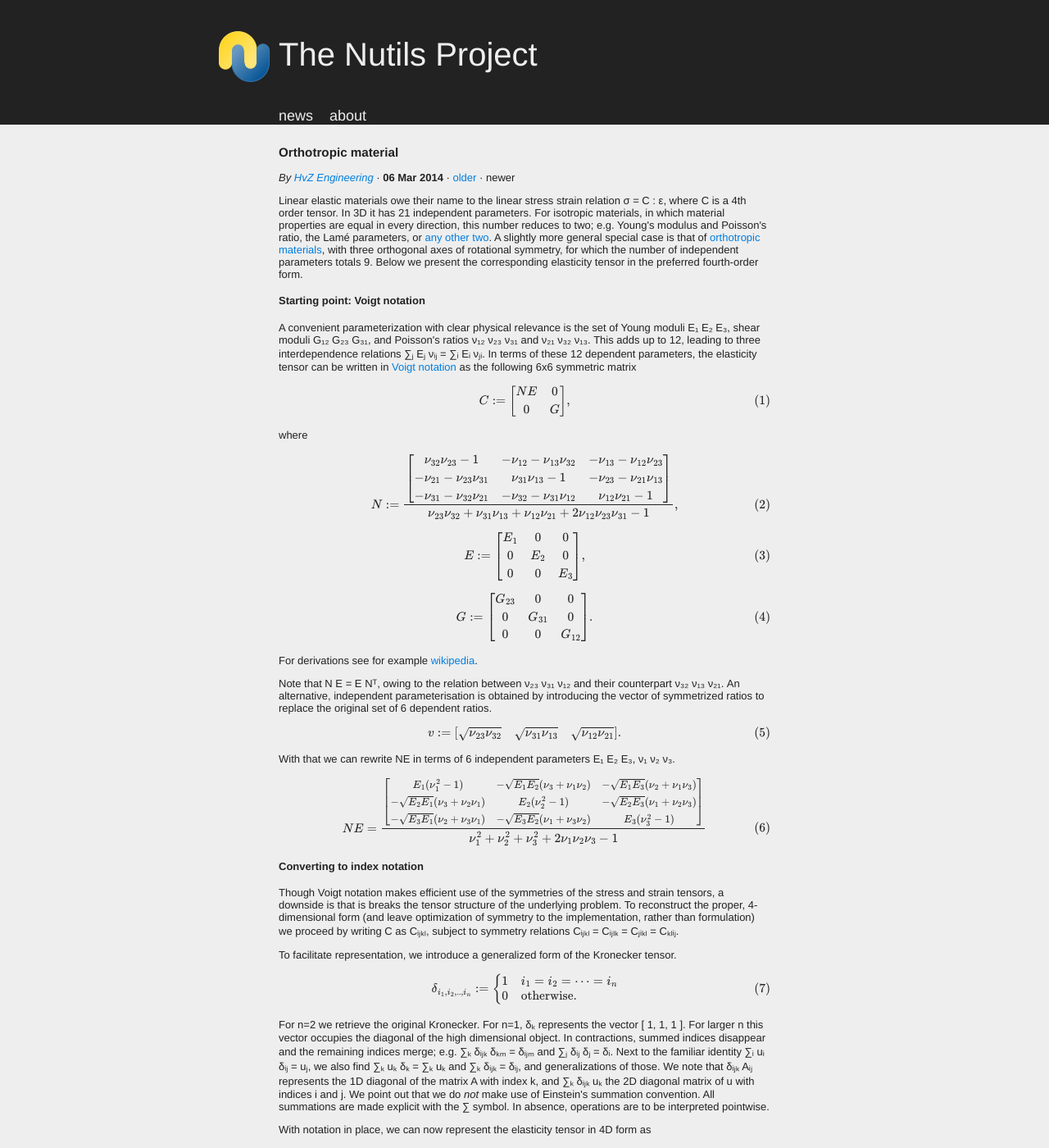
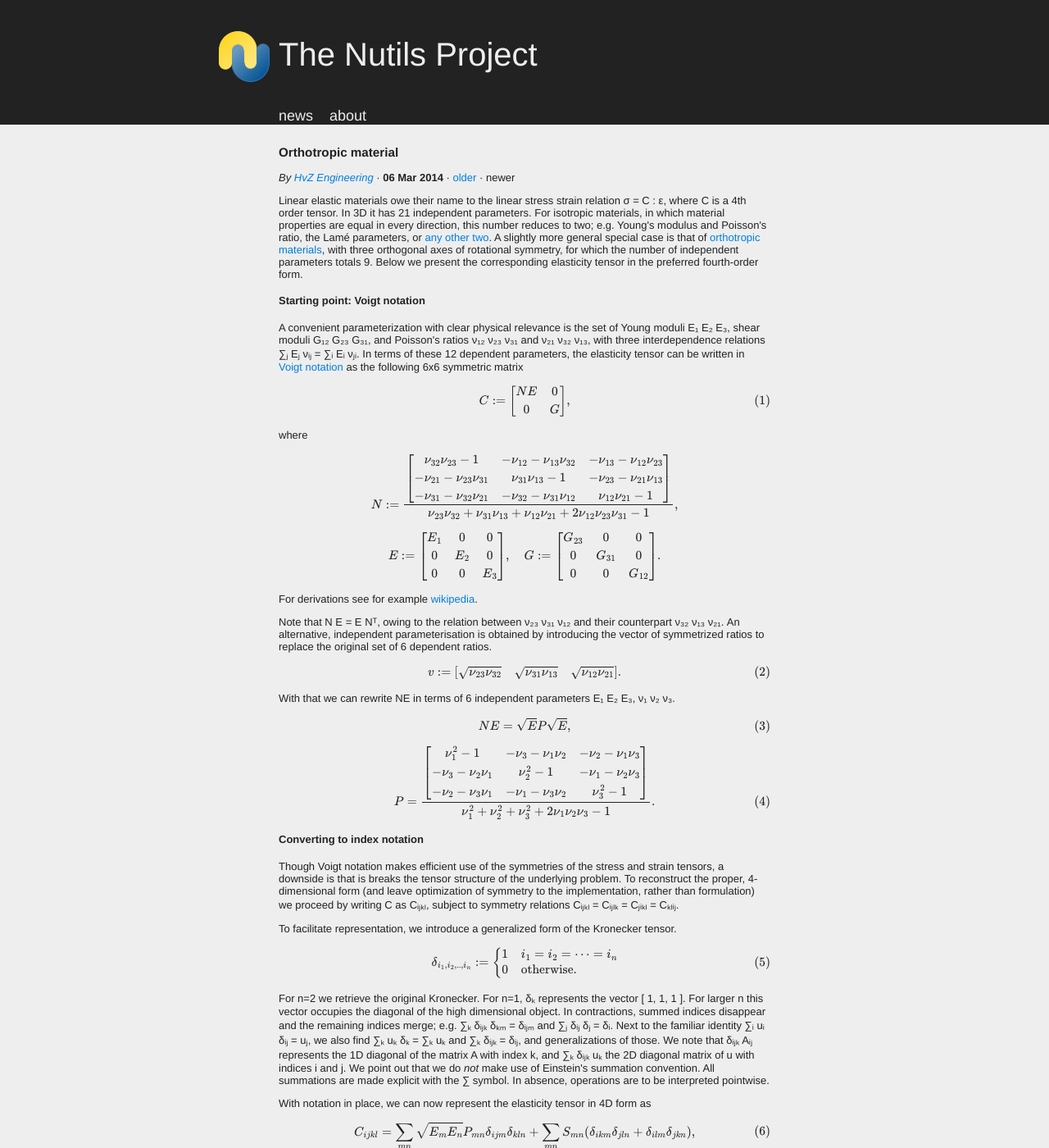
Before and after one commit to nutils/nutils.github.io, a Jekyll site: the page built from _posts/2014-03-06-orthotropic.html, in a window 1280 px wide and 1400 px high. Shown: the whole window at 82% size. Built offline with Jekyll 4.4.1, drawn with Linux system fonts in a browser that asks for light colours; Markdown is read by kramdown in place of the engine named in the settings; formulas are drawn with MathJax 3; some of the changed text lies outside the part shown.

Commit message:
math fixes

```diff
--- a/_posts/2014-03-06-orthotropic.html
+++ b/_posts/2014-03-06-orthotropic.html
@@ -22,15 +22,15 @@
 
 <p>A convenient parameterization with clear physical relevance is the set of
 Young moduli E₁ E₂ E₃, shear moduli G₁₂ G₂₃ G₃₁, and Poisson's ratios ν₁₂ ν₂₃
-ν₃₁ and ν₂₁ ν₃₂ ν₁₃. This adds up to 12, leading to three interdependence
-relations ∑ⱼ Eⱼ νᵢⱼ = ∑ᵢ Eᵢ νⱼᵢ. In terms of these 12 dependent parameters, the
-elasticity tensor can be written in <a
+ν₃₁ and ν₂₁ ν₃₂ ν₁₃, with three interdependence relations ∑ⱼ Eⱼ νᵢⱼ = ∑ᵢ Eᵢ
+νⱼᵢ. In terms of these 12 dependent parameters, the elasticity tensor can be
+written in <a
 href="http://en.wikipedia.org/wiki/Voigt_notation">Voigt notation</a> as the
 following 6x6 symmetric matrix
 ``C := \begin{bmatrix} N E & 0 \\ 0 & G \end{bmatrix}, \label{voigt}`` where
-``N := \frac {\begin{bmatrix} ν_{32}ν_{23} - 1 & -ν_{12} - ν_{13} ν_{32} & -ν_{13} - ν_{12} ν_{23} \\ -ν_{21} - ν_{23} ν_{31} & ν_{31}ν_{13} - 1 & -ν_{23} - ν_{21} ν_{13} \\ -ν_{31} - ν_{32} ν_{21} & -ν_{32} - ν_{31} ν_{12} & ν_{12}ν_{21} - 1 \end{bmatrix}} { ν_{23}ν_{32} + ν_{31}ν_{13} + ν_{12}ν_{21} + 2 ν_{12} ν_{23} ν_{31} - 1 },``
-``E := \begin{bmatrix} E_1 & 0 & 0 \\ 0 & E_2 & 0 \\ 0 & 0 & E_3 \end{bmatrix},``
-``G := \begin{bmatrix} G_{23} & 0 & 0 \\ 0 & G_{31} & 0 \\ 0 & 0 & G_{12} \end{bmatrix}.``
+``N := \frac {\begin{bmatrix} ν_{32}ν_{23} - 1 & -ν_{12} - ν_{13} ν_{32} & -ν_{13} - ν_{12} ν_{23} \\ -ν_{21} - ν_{23} ν_{31} & ν_{31}ν_{13} - 1 & -ν_{23} - ν_{21} ν_{13} \\ -ν_{31} - ν_{32} ν_{21} & -ν_{32} - ν_{31} ν_{12} & ν_{12}ν_{21} - 1 \end{bmatrix}} { ν_{23}ν_{32} + ν_{31}ν_{13} + ν_{12}ν_{21} + 2 ν_{12} ν_{23} ν_{31} - 1 }, \notag``
+``E := \begin{bmatrix} E_1 & 0 & 0 \\ 0 & E_2 & 0 \\ 0 & 0 & E_3 \end{bmatrix}, \quad
+G := \begin{bmatrix} G_{23} & 0 & 0 \\ 0 & G_{31} & 0 \\ 0 & 0 & G_{12} \end{bmatrix}. \notag``
 For derivations see for example <a
 href="https://en.wikipedia.org/wiki/Orthotropic_material#Stiffness_and_compliance_matrices_in_orthotropic_elasticity">wikipedia</a>.</p>
 
@@ -40,10 +40,11 @@
 original set of 6 dependent ratios.
 ``v := \begin{bmatrix} \sqrt{ν_{23}ν_{32}} & \sqrt{ν_{31}ν_{13}} & \sqrt{ν_{12}ν_{21}} \end{bmatrix}.``
 With that we can rewrite NE in terms of 6 independent parameters E₁ E₂ E₃, ν₁ ν₂ ν₃.
-``NE = \frac { \small \begin{bmatrix} E_1 (ν_1^2-1) & -\sqrt{E_1 E_2} ( ν_3 + ν_1 ν_2 ) &  -\sqrt{E_1 E_3} ( ν_2 + ν_1 ν_3 ) \\
--\sqrt{E_2 E_1} ( ν_3 + ν_2 ν_1 ) & E_2 (ν_2^2-1) & -\sqrt{E_2 E_3} ( ν_1 + ν_2 ν_3 ) \\
--\sqrt{E_3 E_1} ( ν_2 + ν_3 ν_1 ) & -\sqrt{E_3 E_2} ( ν_1 + ν_3 ν_2 ) & E_3 (ν_3^2-1)
-\end{bmatrix}} { ν_1^2 + ν_2^2 + ν_3^2 + 2 ν_1 ν_2 ν_3 - 1 }``
+``NE = \sqrt{E} P \sqrt{E},``
+``P = \frac { \begin{bmatrix} ν_1^2-1 & -ν_3 - ν_1 ν_2 &  -ν_2 - ν_1 ν_3 \\
+-ν_3 - ν_2 ν_1 & ν_2^2-1 & -ν_1 - ν_2 ν_3 \\
+-ν_2 - ν_3 ν_1 & -ν_1 - ν_3 ν_2 & ν_3^2-1
+\end{bmatrix} } { ν_1^2 + ν_2^2 + ν_3^2 + 2 ν_1 ν_2 ν_3 - 1 }.``
 </p>
 
 <h4>Converting to index notation</h4>
@@ -70,20 +71,20 @@
 absence, operations are to be interpreted pointwise.</p>
 
 <p>With notation in place, we can now represent the elasticity tensor in 4D form as
-``C_{ijkl} = \sum_{mn} (NE)_{mn} δ_{ijm} δ_{kln} + \sum_{mn} H_{mn} ( δ_{ikm} δ_{jln} + δ_{ilm} δ_{jkn} ), \label{ortho}``
+``C_{ijkl} = \sum_{mn} \sqrt{ E_m E_n } P_{mn} δ_{ijm} δ_{kln} + \sum_{mn} S_{mn} ( δ_{ikm} δ_{jln} + δ_{ilm} δ_{jkn} ), \label{ortho}``
 where
-``H := \begin{bmatrix} 0 & G_{12} & G_{31} \\ G_{12} & 0 & G_{23} \\ G_{31} & G_{23} & 0 \end{bmatrix}.``
+``S := \begin{bmatrix} 0 & G_{12} & G_{31} \\ G_{12} & 0 & G_{23} \\ G_{31} & G_{23} & 0 \end{bmatrix}.``
 </p>
 
 </p>Equation \eqref{ortho} presents our sought after 4D elasticity tensor.
 Symmetry relations trivially hold and correspondence to \eqref{voigt} is easily
 verified. However for a more practically useful formulation we like to further
-exploit the internal structure of the NE and G matrices. To this end we require
+exploit the internal structure of the P and S matrices. To this end we require
 a slightly altered representation of shear parameters.
 ``g := \begin{bmatrix} G_{23} & G_{31} & G_{12} \end{bmatrix}.``
-Denoting g̅ := g₁ g₂ g₃ and ν̅ := ν₁ν₂ν₃, we can express NE and H as
-``(NE)_{ij} = \frac { -\sqrt{E_i E_j} ( \bar{ν} / ν_i ν_j + ν_i ν_j ) + \sum_k δ_{ijk} E_k ( \bar{ν}/ν_k + 2ν_k -1 ) } { \sum_k ν_k^2 + 2 \bar{ν} - 1 },``
-``H_{ij} = \bar{g} / g_i g_j - \sum_k δ_{ijk} \bar{g} / g_k^2.``
+Denoting g̅ := g₁ g₂ g₃ and ν̅ := ν₁ν₂ν₃, we can express P and S as
+``P_{ij} = \frac { -\bar{ν} / ν_i ν_j - ν_i ν_j + \sum_k δ_{ijk} ( \bar{ν}/ν_k^2 + 2ν_k^2 -1 ) } { \sum_k ν_k^2 + 2 \bar{ν} - 1 },``
+``S_{ij} = \bar{g} / g_i g_j - \sum_k δ_{ijk} \bar{g} / g_k^2.``
 Substitution in \eqref{ortho} yields the final expression that captures
 the structure of C in terms of 9 independent parameters E₁ E₂ E₃, ν₁ ν₂ ν₃ and
 g₁ g₂ g₃.
@@ -92,7 +93,7 @@
 </p>
 <ul>
 <li>`Μ_{mn} = -\sqrt{Eₘ Eₙ} \frac { \bar{ν} / ν_m ν_n  + ν_m ν_n } { \sum_k ν_k^2 + 2 \bar{ν} - 1 }`</li>
-<li>`Λ_p = E_p \frac { \bar{ν} / ν_p + 2ν_p - 1 } { \sum_k ν_k^2 + 2 \bar{ν} - 1 } - 2 \frac { \bar{g} } { g_p^2 }`</li>
+<li>`Λ_p = E_p \frac { \bar{ν} / ν_p^2 + 2ν_p^2 - 1 } { \sum_k ν_k^2 + 2 \bar{ν} - 1 } - 2 \frac { \bar{g} } { g_p^2 }`</li>
 <li>`Γ_{mn} = \frac { \bar{g} } { g_m g_n }`</li>
 </ul>
 
```
